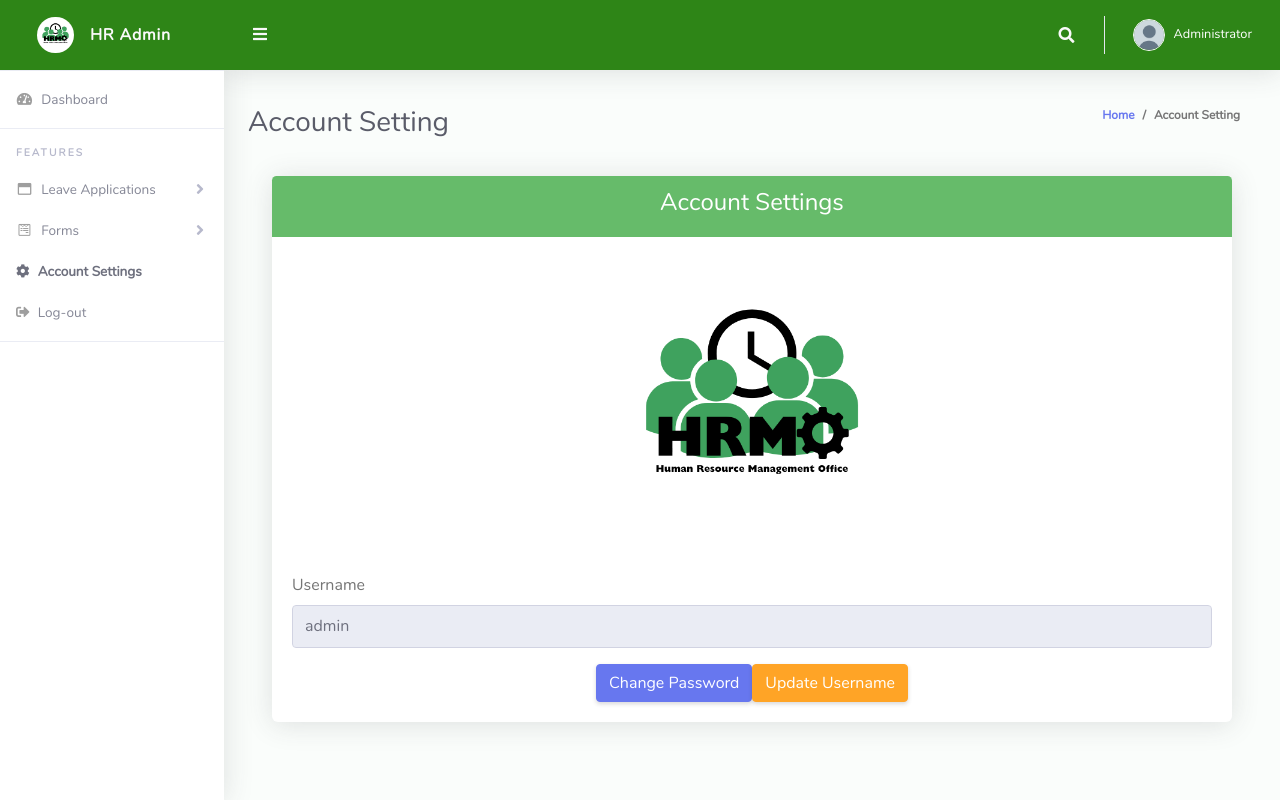
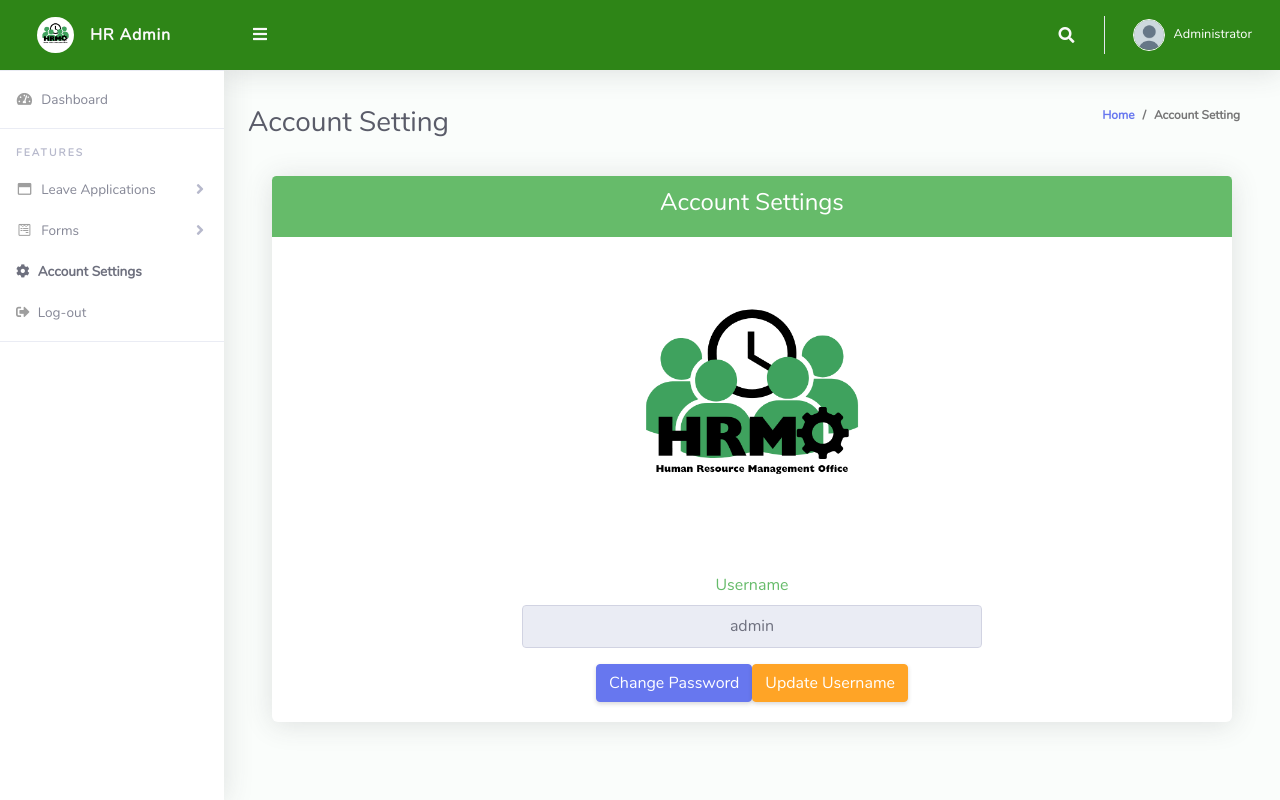
Before and after one commit to DarthCoder-afk/LeaveTrack, a PHP site: page /accountsetting.php in a window 1280 px wide. Run offline with PHP 8.4, Linux system fonts and the light colour scheme; a user stored in the database is signed in; some libraries are stand-ins or nearby versions.

Commit message:
Account Setting - p2

```diff
--- a/accountsetting.php
+++ b/accountsetting.php
@@ -140,9 +140,9 @@ include 'auth.php'; // Ensure authentication
                         <img src="img/HR.png" class="rounded-circle" alt="User Profile" style="width: 300px; height: 300px;">
                         </div>
                         <form>
-                            <div class="mb-3">
-                                <label for="name" class="form-label">Username</label>
-                                <input type="text" class="form-control" id="name" value="<?php echo $_SESSION['username']; ?>" disabled>
+                            <div class="mb-3 text-center">
+                                <label for="name" class="form-label text-success">Username</label>
+                                <input type="text" class="form-control w-50 mx-auto text-center" id="name" value="<?php echo $_SESSION['username']; ?>" disabled>
                             </div>
                             <div class="d-flex justify-content-center gap-5">
                                 <button type="button" class="btn btn-primary" data-bs-toggle="modal" data-bs-target="#changePasswordModal">Change Password</button>
```
